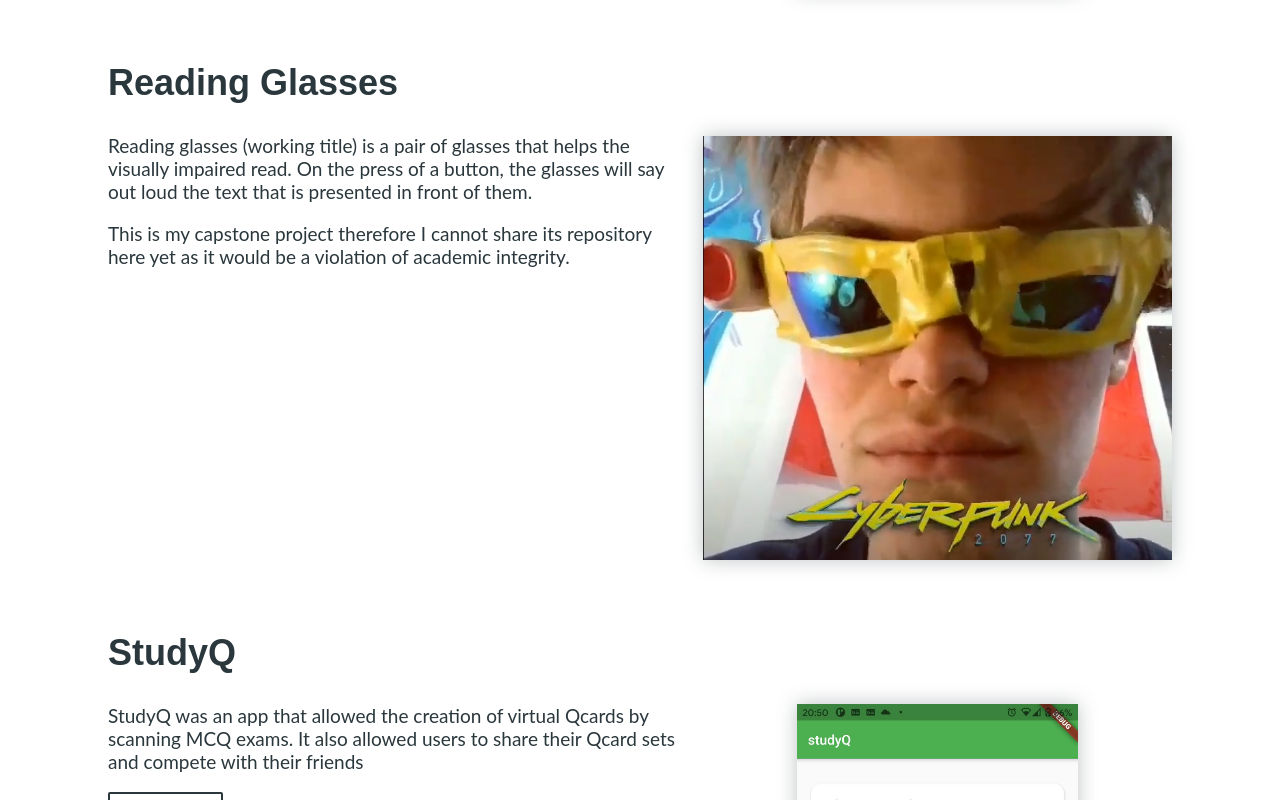
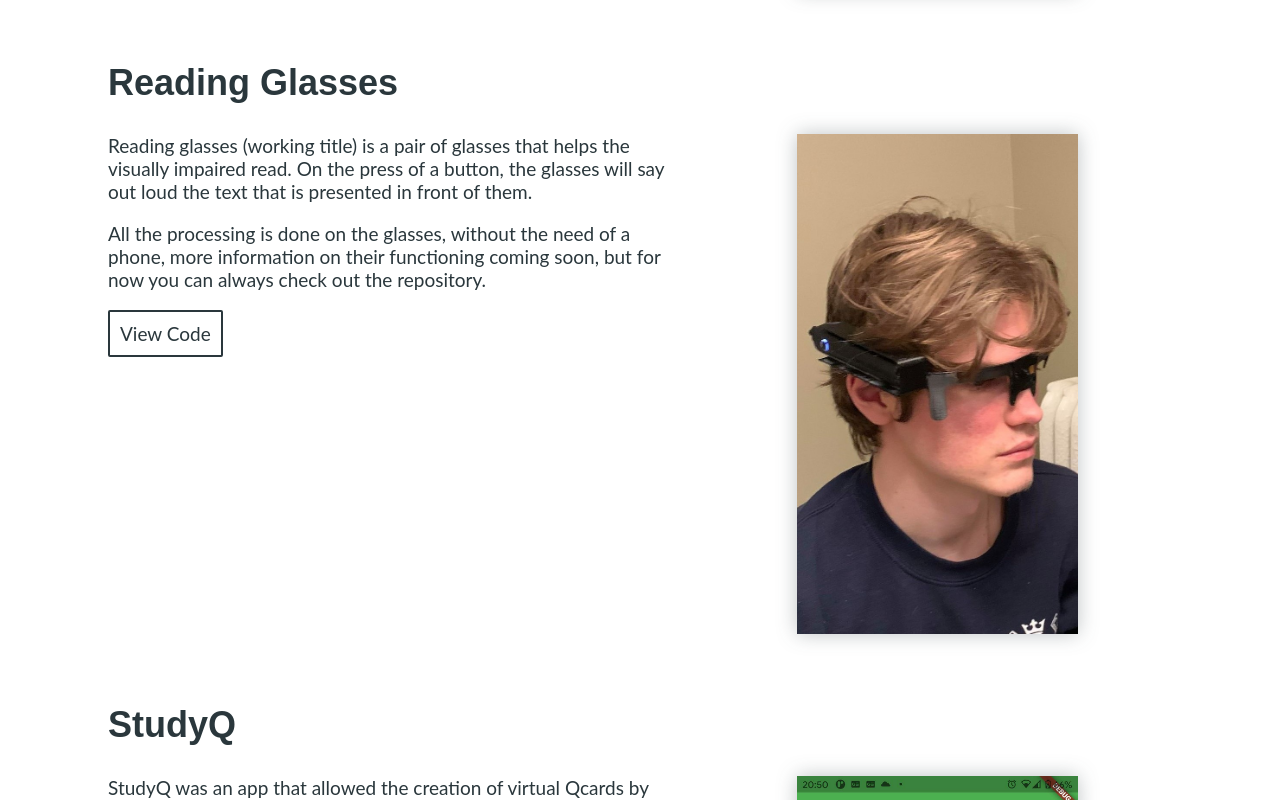
Before and after one commit to M4TTRX/matthieu-roux-website, a React (Create React App) app: page / in a window 1280 px wide. Shown: the part 1760-2560 px from the top of the page. Built offline with nearby package versions, Linux system fonts and the light colour scheme.

Commit message:
Updtated reading glasses project

```diff
--- a/src/App.js
+++ b/src/App.js
@@ -134,10 +134,12 @@ function createMyProjectsSection(theme) {
       ` Reading glasses (working title) is a pair of glasses that helps the
       visually impaired read. On the press of a button, the glasses will say
       out loud the text that is presented in front of them.`,
-      ` This is my capstone project therefore I cannot share its repository here
-      yet as it would be a violation of academic integrity.`,
+      `All the processing is done on the glasses, without the need of a phone,
+      more information on their functioning coming soon, but for now you can always
+      check out the repository.`,
     ],
     imgName: "reading-glasses",
+    url: "https://github.com/M4TTRX/reading-glasses",
   };
   return (
     <div className="padded-div">
--- a/src/components/portfolioItem/portfolioItem.scss
+++ b/src/components/portfolioItem/portfolioItem.scss
@@ -3,22 +3,22 @@ $description-max-width: 600px;
 $img-max-width: 320px;
 
 .paragraph {
-  margin-top:0;
+  margin-top: 0;
 }
-h2{
+h2 {
   margin: 30px 0px 0px 0px;
 }
-p{
+p {
   margin-top: 0px;
 }
 
 // Body
 .portfolio-flex-row {
-//   justify-content: center;
+  //   justify-content: center;
   display: flex;
   flex-flow: row-reverse wrap;
   max-width: 100%;
-  justify-content:space-between;
+  justify-content: space-between;
   align-content: space-between;
   margin-top: 30px;
 }
@@ -38,10 +38,12 @@ p{
   flex: 2 2 2em; // flex-grow, flex-shrink, flex-basis
   max-height: 500px;
   margin-bottom: 40px;
+  border-radius: 10px;
 }
 
 img.porfolioImg {
-    object-fit: contain;
-    height: 100%;
-    width: 100%;
-  }
+  object-fit: contain;
+  height: 100%;
+  width: 100%;
+  border-radius: 10px;
+}
```
Also changed, not shown: src/resources/img/portfolio/reading-glasses.jpg.
